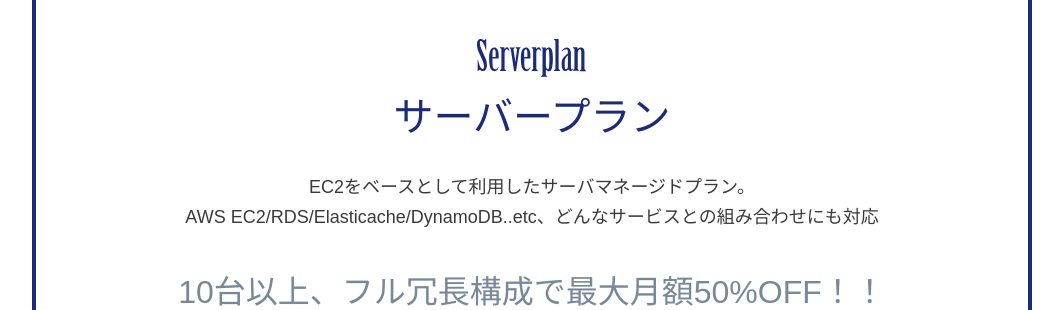
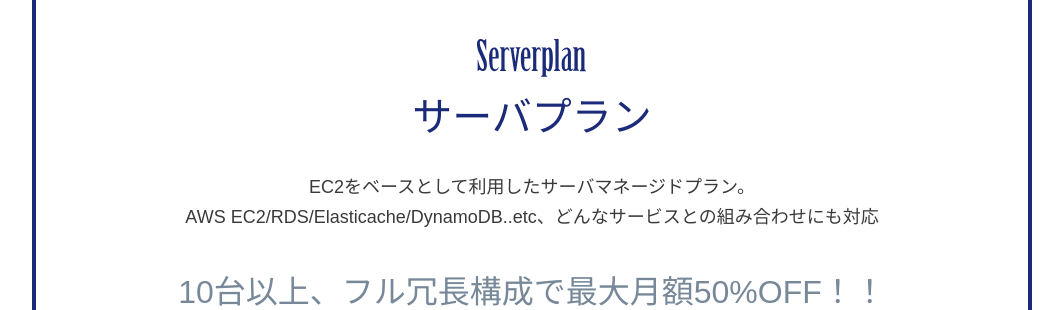
Before and after one commit to proudit/proudcloud-site, a PHP site: page /html/plan/server/ in a window 1280 px wide. Shown: the part 702-1012 px from the top of the page, without its empty margins (108-1171 px from the left). Run offline with PHP 8.4, Linux system fonts and the light colour scheme; data that the repository does not hold is empty; some web fonts are replaced.

Commit message:
メニュー詳細　サーバープラン→サーバプラン

```diff
--- a/html/plan/server/index.php
+++ b/html/plan/server/index.php
@@ -40,7 +40,7 @@ window.LAYOUT_MODE = "<?php echo $layout_mode; ?>";
 			<div class="plan-name server">
 				<dl>
 				<dt><img src="../../img/smallicon_server.svg" alt="Server Plan"></dt>
-				<dd><h2>サーバープラン</h2></dd>
+				<dd><h2>サーバプラン</h2></dd>
 				</dl>
 				<p>EC2をベースとして<br class="soft">利用したサーバマネージドプラン。<br>
 				AWS EC2/RDS/Elasticache/DynamoDB..etc、どんなサービスとの組み合わせにも対応<br></p>
```
